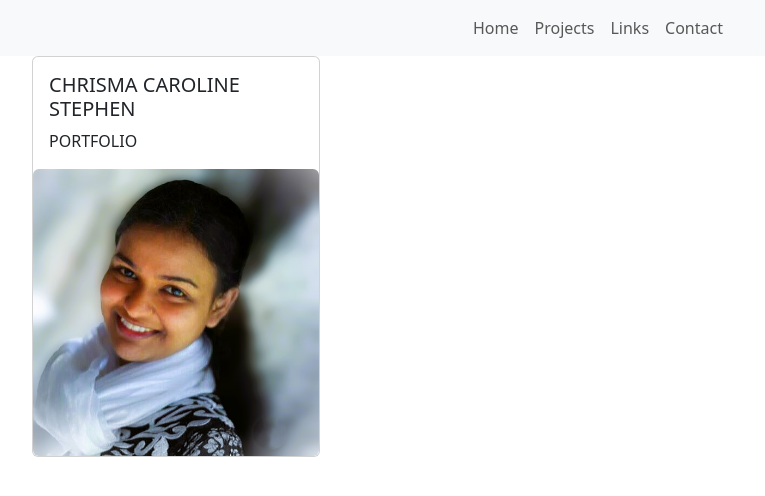
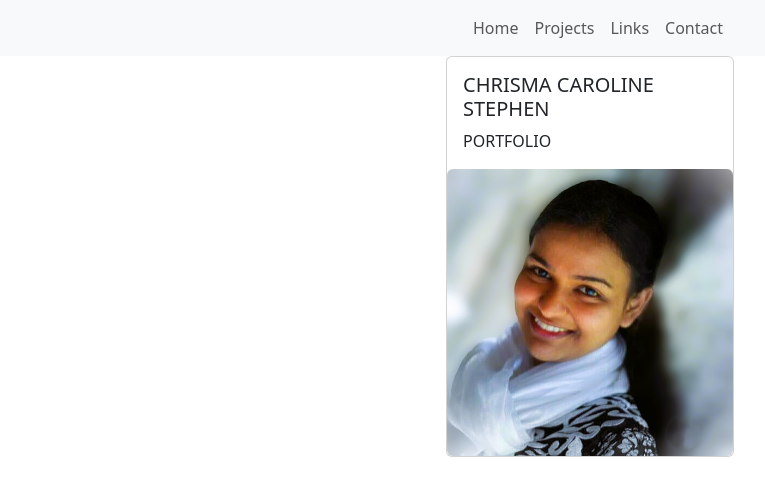
Before and after one commit to chrisma89/Chrisma-Caroline-Stephen, a React (Vite) app in the folder React/: page / in a window 1280 px wide. Shown: the top 496 px of the page, without its empty margins (50-815 px from the left). Built offline with nearby package versions, Linux system fonts and the light colour scheme.

Commit message:
image centered horizontally to the page

```diff
--- a/React/src/components/HomeCard/index.jsx
+++ b/React/src/components/HomeCard/index.jsx
@@ -5,7 +5,7 @@ import Container from "react-bootstrap/esm/Container";
 
 function HomeCard() {
   return (
-    <Container className="container-fluid justify-content-center">
+    <Container className="container-fluid d-flex justify-content-center">
     <Card style={{ width: '18rem' }}>
 
       <Card.Body>
--- a/React/src/components/HomeCard/style.css
+++ b/React/src/components/HomeCard/style.css
@@ -0,0 +1,3 @@
+card {
+  padding: 50;
+}
```
